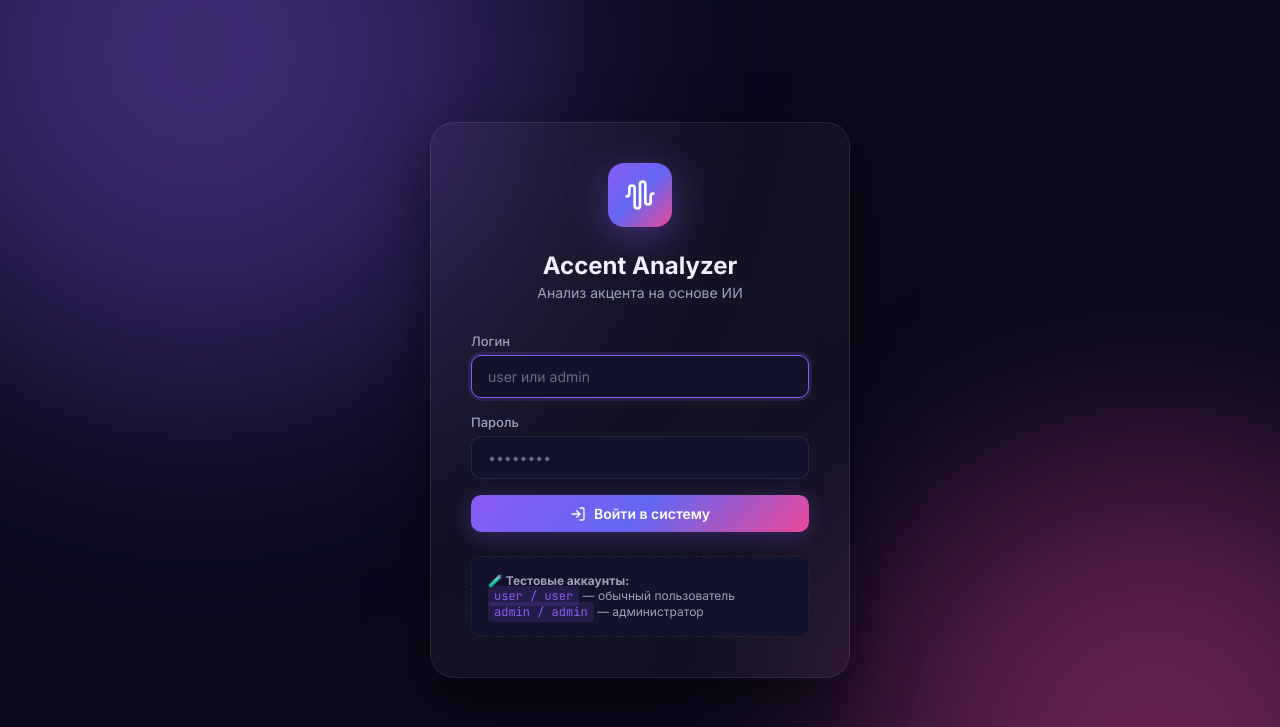
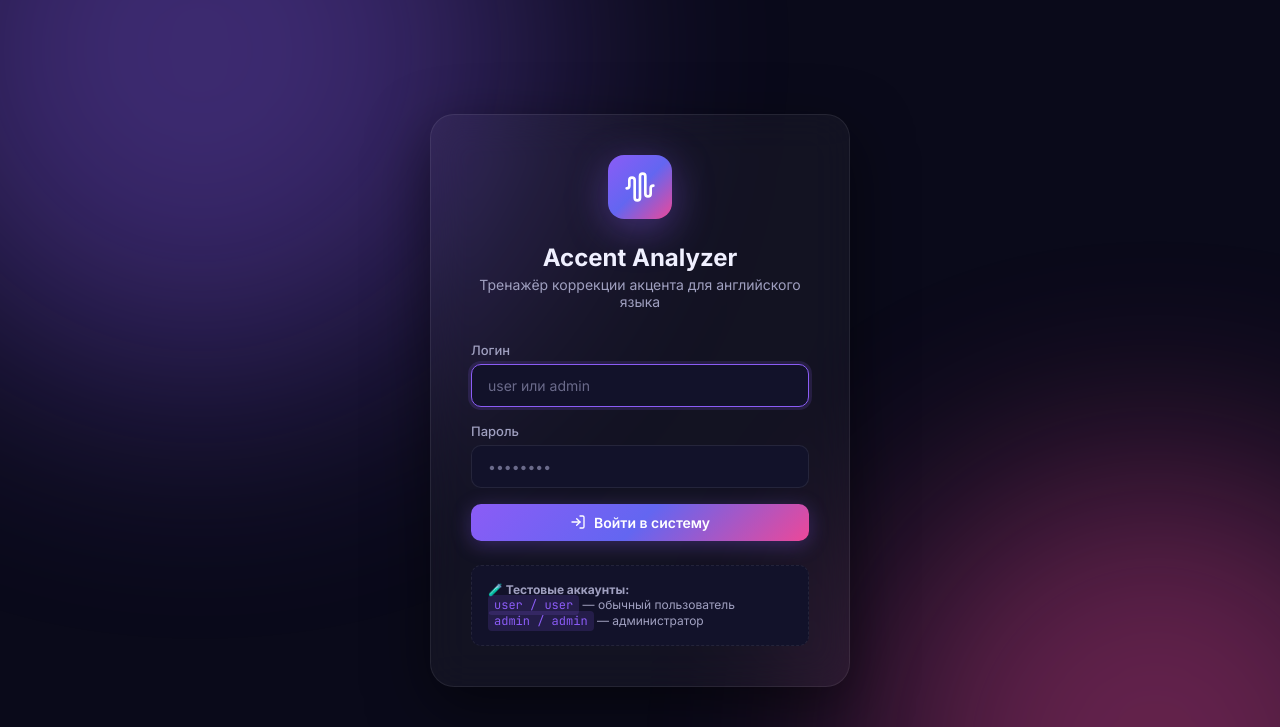
Before and after one commit to theApsil/MVP-accent-trainer, a FastAPI app: page /login in a window 1280 px wide. Shown: the top 727 px of the page. Run offline with FastAPI, Linux system fonts and the light colour scheme.

Commit message:
логин страница

```diff
--- a/app/templates/login.html
+++ b/app/templates/login.html
@@ -7,7 +7,7 @@
             <i data-lucide="audio-waveform" style="color:white;width:32px;height:32px;"></i>
         </div>
         <h1 class="login-title">Accent Analyzer</h1>
-        <p class="login-subtitle">Анализ акцента на основе ИИ</p>
+        <p class="login-subtitle">Тренажёр коррекции акцента для английского языка</p>
 
         {% if error %}
             <div class="alert alert-danger">
```
